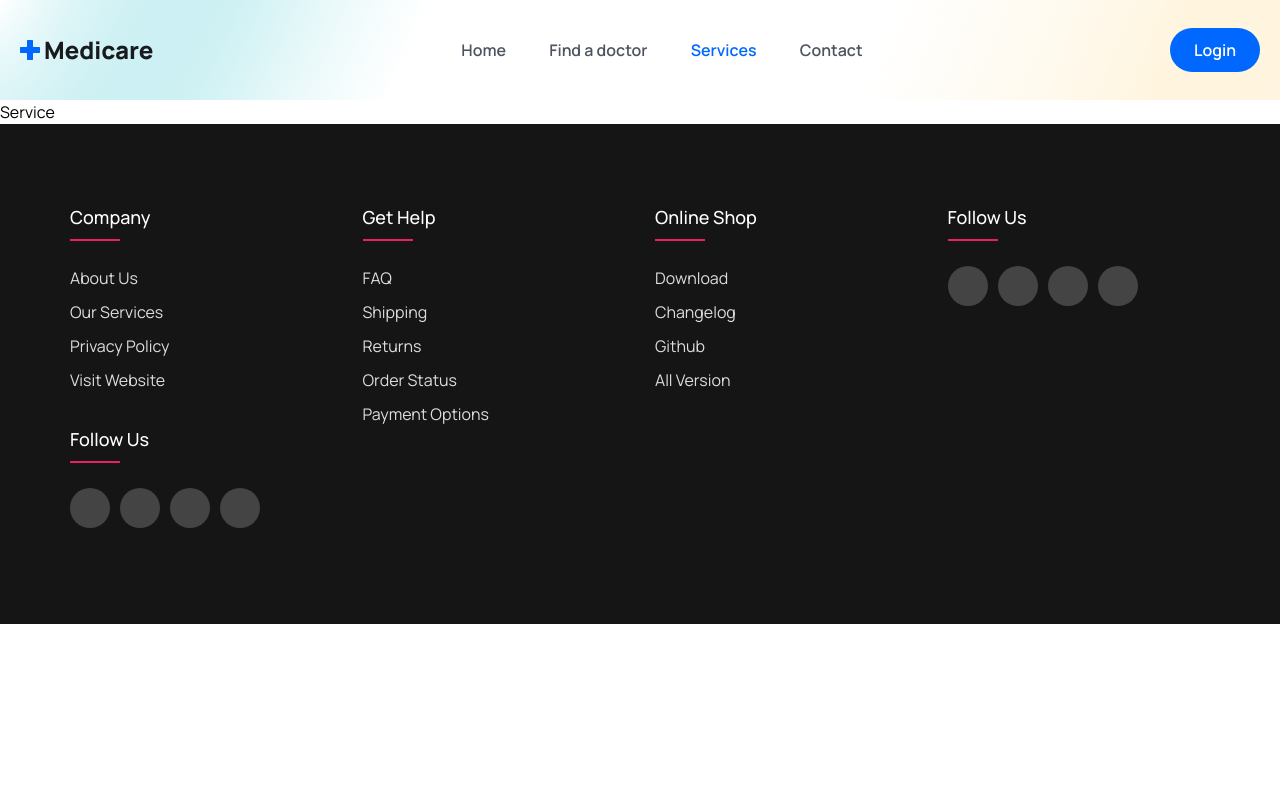
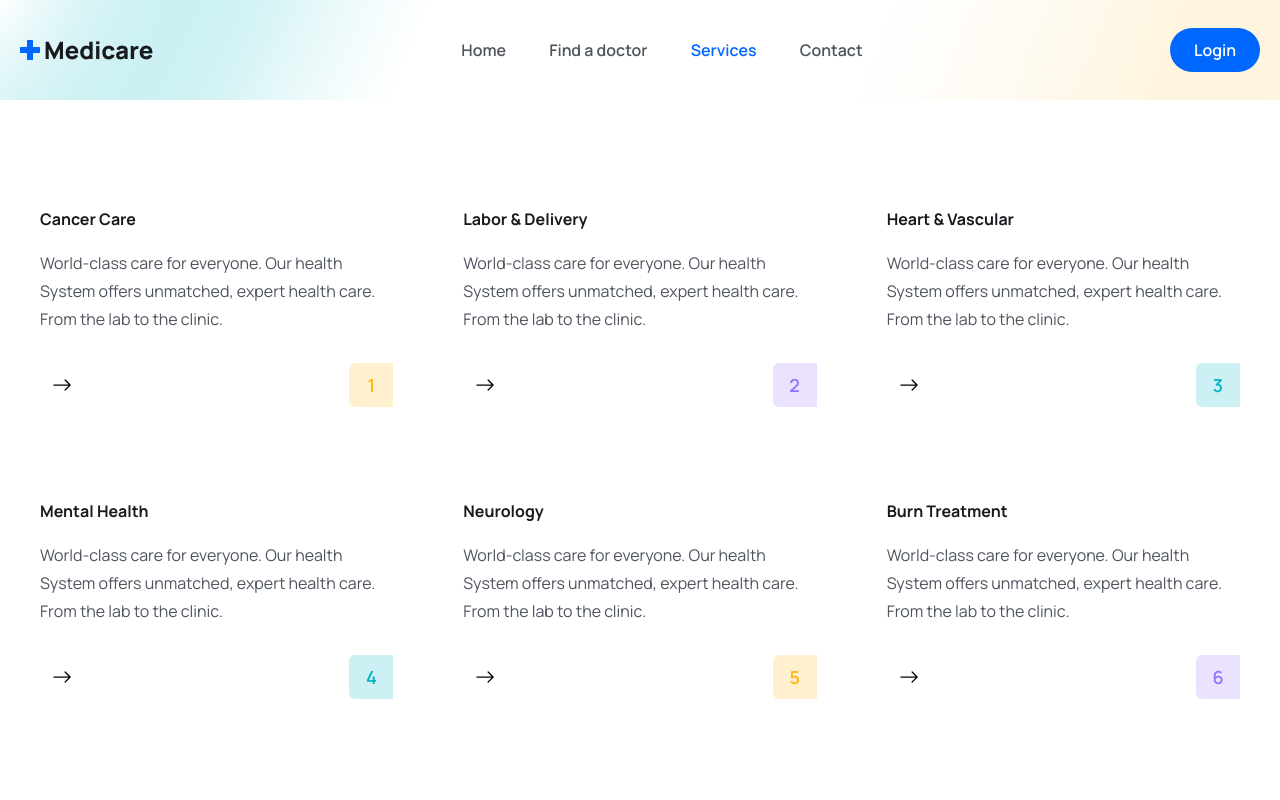
Before and after one commit to SalmanMohammed2001/Docker_Appointement_Frontend, a React (Vite) app: page /service in a window 1280 px wide. Shown: the top 800 px of the page. Built offline with nearby package versions, Linux system fonts and the light colour scheme.

Commit message:
implementation  services pages

```diff
--- a/src/pages/Service.tsx
+++ b/src/pages/Service.tsx
@@ -1,9 +1,25 @@
 
+
+import ServicesCard from "../components/services/ServicesCard.tsx";
+import  {services} from "../assets/data/services"
 const Service = () => {
-        return(
-            <div>
-                Service
+    return (
+        <section>
+            <div className="container">
+                <div
+                    className={"grid grid-cols-1 md:grid-cols-2 lg:grid-cols-3  gap-5 lg:gap-[30px] "}>
+
+                    {
+                        services.map((item: any, index: Key | null | undefined) => {
+                            return (
+                                <ServicesCard item={item} index={index} key={index}/>
+                            )
+                        })
+                    }
+
+                </div>
             </div>
-        )
+        </section>
+    )
 }
 export default Service;
```
